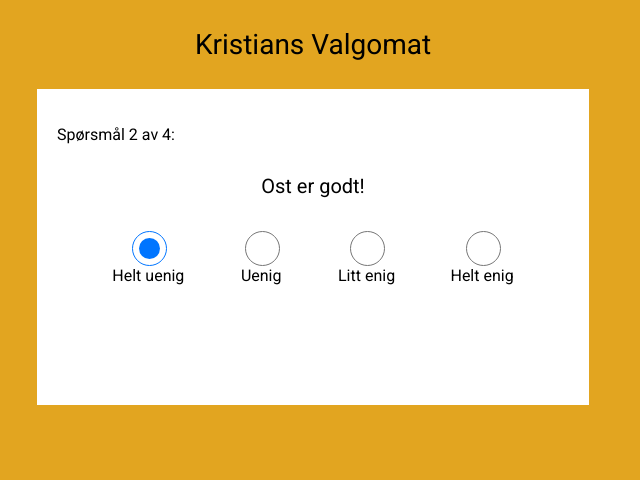
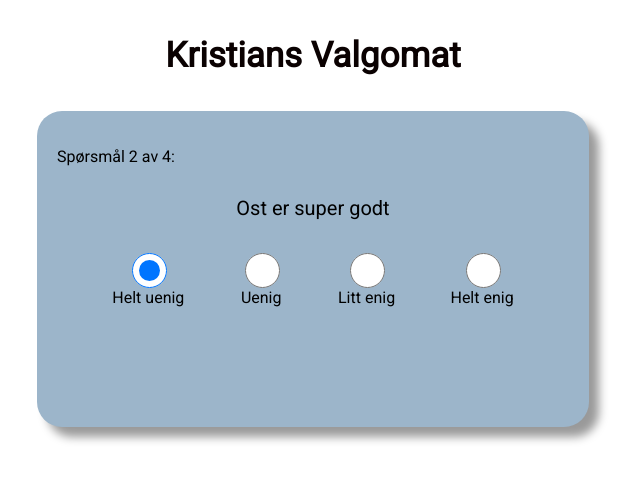
Before and after one commit to JoeBamaVEVO/Valgomat, a plain HTML site: page index.html in a window 1280 px wide. Both pictures are taken after a click on the radio button 476 px from the left and 248 px from the top of the page. Shown: the whole page, without its empty margins (327-967 px from the left). Drawn offline with Linux system fonts and the light colour scheme.

Commit message:
Spørsmål lagesmed klasse,Endret CSS og restart btn

```diff
--- a/script.css
+++ b/script.css
@@ -1,11 +1,18 @@
+@import url('https://fonts.googleapis.com/css2?family=Noto+Sans+Linear+B&family=Poppins:ital,wght@1,500&family=Roboto:wght@300;400&display=swap');
+
 .PageHeader{
     text-align: center;
-    font-size: 28px;
+    font-size: 35px;
+    font-family: 'Noto Sans Linear B', sans-serif;
+    font-family: 'Poppins', sans-serif;
+    font-family: 'Roboto', sans-serif;
+    color: rgb(10, 1, 1);
+    font-weight: 600;
 }
 
 body{
     font-family: 'Roboto', sans-serif;
-    background-color: rgb(226, 165, 32);
+    background-color: white;
     color: rgb(0, 0, 0);
     margin: 0;
 }
@@ -15,8 +22,10 @@ body{
 .ValgomatContent{
     margin: auto;
     width: 40%;
-    background-color: rgb(255, 255, 255);
+    background-color: rgb(156, 181, 202);
     padding: 20px;
+    border-radius: 25px;
+    box-shadow: 10px 10px 10px rgb(0, 0, 0, 0.4);
 }
 
 /* Nav style */
@@ -69,3 +78,21 @@ input[type=radio]{
     flex-direction: column;
     align-items: center;
 }
+
+.ResultDiv{
+    text-align: center;
+}
+
+.NyTest{
+    border-style: none;
+    border-radius: 5px;
+    padding: 10px;
+    background-color: rgba(0, 0, 255, 0.801);
+    color: white;
+    transition: 0.2s;
+}
+
+.NyTest:hover{
+    cursor: pointer;
+    transform: scale(1.1);
+}
--- a/script.js
+++ b/script.js
@@ -1,4 +1,4 @@
-import { questions } from "./spørsmål.js";
+import { questions } from "./spørsmal.js";
 
 console.log(questions);
 // Du kan legge til flere spørsmål på samme måte som de over.
@@ -71,19 +71,16 @@ function NesteSpørsmål() {
     i++;
     document.getElementById("question").innerText = questions[i].question;
     document.getElementById("SpørsNum").innerText = "Spørsmål " + (i + 1) + " av " + questions.length + ":";
-    if (localStorage.getItem(questions[i].question)) {
-        document.getElementById(localStorage.getItem(questions[i].question)).checked = true;
-    }
 };
 
 function checkChoice(choice) {
-    console.log(Object.values(questions[i])[choice]);
-    let test = Object.values(questions[i])[choice];
+    const AnsArr = Object.values(questions[i])[choice];
 
     for (let party in partyScores) {
-        partyScores[party] += test[party];
+        console.log("her er partyscores " + partyScores[party])
+        console.log("her er AnsArr " + AnsArr[party])
+        partyScores[party] += AnsArr[party] ?? 0;
     }
-    console.log(partyScores);
 }
 
 function result() {
@@ -103,17 +100,40 @@ function result() {
 }
 
 function DisplayResult(sortedPartyScores){
+    // Fjerner alt innhold i div
+    const myNode = document.getElementById("VC");
+    while (myNode.firstChild) {
+        myNode.removeChild(myNode.lastChild);
+    }
+    // Lager nytt innhold med resultatene dine
     let Vcontent = document.getElementById('VC')
 
-    let result = document.createElement('p')
+    let ResultDiv = document.createElement('div')
+
+    ResultDiv.setAttribute('class', 'ResultDiv')
+
+    Vcontent.appendChild(ResultDiv)
+
+    let result = document.createElement('h1')
 
     result.innerText = "Resultat"
 
-    Vcontent.appendChild(result)
+    ResultDiv.appendChild(result)
 
+    // Lager en liste med partiene og resultatene og legger det til i ResultDiv
     for (let party in sortedPartyScores) {
         let partyResult = document.createElement('p')
         partyResult.innerText = party + ": " + sortedPartyScores[party]
-        Vcontent.appendChild(partyResult)
+        ResultDiv.appendChild(partyResult)
     }
+
+    let button = document.createElement('button')
+    button.innerText = "Ta testen på nytt"
+    button.setAttribute('id', 'NyTest')
+    button.setAttribute('class', 'NyTest')
+    ResultDiv.appendChild(button)
+
+    button.addEventListener('click', function () {
+        location.reload(true);
+    })
 }
--- /dev/null
+++ b/spørsmal.js
@@ -0,0 +1,75 @@
+function GetRand() {
+    // Generer en tilfeldig verdi mellom 0 og 2 for svaralternativene
+    return Math.floor(Math.random() * 10);
+}
+
+function CreateArray() {
+    let arr = [];
+    for (let i = 0; i < 9; i++) {
+        arr.push(GetRand());
+    }
+    return arr;
+}
+
+
+class Sporsmal{
+    constructor(Sporsmal, HeltEnig, Enig, LittUenig, HeltUenig ) {
+        this.question = Sporsmal;
+        this.HeltEnig = {
+            Ap: HeltEnig[0],
+            Høyre: HeltEnig[1],
+            Frp: HeltEnig[2],
+            SV: HeltEnig[3],
+            Venstre: HeltEnig[4],
+            Sp: HeltEnig[5],
+            KrF: HeltEnig[6],
+            MDG: HeltEnig[7],
+            Rødt: HeltEnig[8],
+        };
+        this.Enig = {
+            Ap: Enig[0],
+            Høyre: Enig[1],
+            Frp: Enig[2],
+            SV: Enig[3],
+            Venstre: Enig[4],
+            Sp: Enig[5],
+            KrF: Enig[6],
+            MDG: Enig[7],
+            Rødt: Enig[8],
+        }
+        this.LittUenig = {
+            Ap: LittUenig[0],
+            Høyre: LittUenig[1],
+            Frp: LittUenig[2],
+            SV: LittUenig[3],
+            Venstre: LittUenig[4],
+            Sp: LittUenig[5],
+            KrF: LittUenig[6],
+            MDG: LittUenig[7],
+            Rødt: LittUenig[8],
+        };
+        this.HeltUenig = {
+            Ap: HeltUenig[0],
+            Høyre: HeltUenig[1],
+            Frp: HeltUenig[2],
+            SV: HeltUenig[3],
+            Venstre: HeltUenig[4],
+            Sp: HeltUenig[5],
+            KrF: HeltUenig[6],
+            MDG: HeltUenig[7],
+            Rødt: HeltUenig[8],
+        };
+    }
+}
+
+const spm1 = new Sporsmal('Høy skatt er bra for samfunnet', [2,2,2,2,0,0,0,0,0], [1,1,1,1,0,0,0,0,0], [0,0,0,0,1,1,1,1,1],[0,0,0,0,1,1,1,1,1] )
+const spm2 = new Sporsmal("Ost er super godt", [2,2,2,2,0,0,0,0,0], [1,1,1,1,0,0,0,0,0], [0,0,0,0,1,1,1,1,1],[0,0,0,0,1,1,1,1,1])
+const spm3 = new Sporsmal("Bør Norge øke sin innsats for å bekjempe klimaendringer?", CreateArray() ,CreateArray() ,CreateArray() ,CreateArray() )
+const spm4 = new Sporsmal("Skal det være flere offentlige helsetjenester?", CreateArray() ,CreateArray() ,CreateArray() ,CreateArray() )
+
+export const questions = [
+    spm1,
+    spm2,
+    spm3,
+    spm4,
+]
--- a/spørsmål.js
+++ /dev/null
@@ -1,199 +0,0 @@
-function getRandomValue() {
-    // Generer en tilfeldig verdi mellom 0 og 2 for svaralternativene
-    return Math.floor(Math.random() * 10);
-}
-
-export const questions = [
-    {
-        question: "Høy skatt er bra for samfunnet",
-        heltEnig: {
-            Ap: getRandomValue(),
-            Høyre: getRandomValue(),
-            Frp: getRandomValue(),
-            SV: getRandomValue(),
-            Venstre: getRandomValue(),
-            Sp: getRandomValue(),
-            KrF: getRandomValue(),
-            MDG: getRandomValue(),
-            Rødt: getRandomValue(),
-        },
-        LittEnig: {
-            Ap: getRandomValue(),
-            Høyre: getRandomValue(),
-            Frp: getRandomValue(),
-            SV: getRandomValue(),
-            Venstre: getRandomValue(),
-            Sp: getRandomValue(),
-            KrF: getRandomValue(),
-            MDG: getRandomValue(),
-            Rødt: getRandomValue(),
-        },
-        Littuenig: {
-            Ap: getRandomValue(),
-            Høyre: getRandomValue(),
-            Frp: getRandomValue(),
-            SV: getRandomValue(),
-            Venstre: getRandomValue(),
-            Sp: getRandomValue(),
-            KrF: getRandomValue(),
-            MDG: getRandomValue(),
-            Rødt: getRandomValue(),
-        },
-        heltUenig: {
-            Ap: getRandomValue(),
-            Høyre: getRandomValue(),
-            Frp: getRandomValue(),
-            SV: getRandomValue(),
-            Venstre: getRandomValue(),
-            Sp: getRandomValue(),
-            KrF: getRandomValue(),
-            MDG: getRandomValue(),
-            Rødt: getRandomValue(),
-        }
-    },
-    {
-        question: "Ost er godt!",
-        heltEnig: {
-            Ap: getRandomValue(),
-            Høyre: getRandomValue(),
-            Frp: getRandomValue(),
-            SV: getRandomValue(),
-            Venstre: getRandomValue(),
-            Sp: getRandomValue(),
-            KrF: getRandomValue(),
-            MDG: getRandomValue(),
-            Rødt: getRandomValue(),
-        },
-        LittEnig: {
-            Ap: getRandomValue(),
-            Høyre: getRandomValue(),
-            Frp: getRandomValue(),
-            SV: getRandomValue(),
-            Venstre: getRandomValue(),
-            Sp: getRandomValue(),
-            KrF: getRandomValue(),
-            MDG: getRandomValue(),
-            Rødt: getRandomValue(),
-        },
-        Littuenig: {
-            Ap: getRandomValue(),
-            Høyre: getRandomValue(),
-            Frp: getRandomValue(),
-            SV: getRandomValue(),
-            Venstre: getRandomValue(),
-            Sp: getRandomValue(),
-            KrF: getRandomValue(),
-            MDG: getRandomValue(),
-            Rødt: getRandomValue(),
-        },
-        heltUenig: {
-            Ap: getRandomValue(),
-            Høyre: getRandomValue(),
-            Frp: getRandomValue(),
-            SV: getRandomValue(),
-            Venstre: getRandomValue(),
-            Sp: getRandomValue(),
-            KrF: getRandomValue(),
-            MDG: getRandomValue(),
-            Rødt: getRandomValue(),
-        }
-    },
-    {
-        question: "Bør Norge øke sin innsats for å bekjempe klimaendringer?",
-        heltEnig: {
-            Ap: getRandomValue(),
-            Høyre: getRandomValue(),
-            Frp: getRandomValue(),
-            SV: getRandomValue(),
-            Venstre: getRandomValue(),
-            Sp: getRandomValue(),
-            KrF: getRandomValue(),
-            MDG: getRandomValue(),
-            Rødt: getRandomValue(),
-        },
-        LittEnig: {
-            Ap: getRandomValue(),
-            Høyre: getRandomValue(),
-            Frp: getRandomValue(),
-            SV: getRandomValue(),
-            Venstre: getRandomValue(),
-            Sp: getRandomValue(),
-            KrF: getRandomValue(),
-            MDG: getRandomValue(),
-            Rødt: getRandomValue(),
-        },
-        Littuenig: {
-            Ap: getRandomValue(),
-            Høyre: getRandomValue(),
-            Frp: getRandomValue(),
-            SV: getRandomValue(),
-            Venstre: getRandomValue(),
-            Sp: getRandomValue(),
-            KrF: getRandomValue(),
-            MDG: getRandomValue(),
-            Rødt: getRandomValue(),
-        },
-        heltUenig: {
-            Ap: getRandomValue(),
-            Høyre: getRandomValue(),
-            Frp: getRandomValue(),
-            SV: getRandomValue(),
-            Venstre: getRandomValue(),
-            Sp: getRandomValue(),
-            KrF: getRandomValue(),
-            MDG: getRandomValue(),
-            Rødt: getRandomValue(),
-        }
-    },
-    {
-        question: "Skal det være flere offentlige helsetjenester?",
-        heltEnig: {
-            Ap: getRandomValue(),
-            Høyre: getRandomValue(),
-            Frp: getRandomValue(),
-            SV: getRandomValue(),
-            Venstre: getRandomValue(),
-            Sp: getRandomValue(),
-            KrF: getRandomValue(),
-            MDG: getRandomValue(),
-            Rødt: getRandomValue(),
-        },
-        LittEnig: {
-            Ap: getRandomValue(),
-            Høyre: getRandomValue(),
-            Frp: getRandomValue(),
-            SV: getRandomValue(),
-            Venstre: getRandomValue(),
-            Sp: getRandomValue(),
-            KrF: getRandomValue(),
-            MDG: getRandomValue(),
-            Rødt: getRandomValue(),
-        },
-        Littuenig: {
-            Ap: getRandomValue(),
-            Høyre: getRandomValue(),
-            Frp: getRandomValue(),
-            SV: getRandomValue(),
-            Venstre: getRandomValue(),
-            Sp: getRandomValue(),
-            KrF: getRandomValue(),
-            MDG: getRandomValue(),
-            Rødt: getRandomValue(),
-        },
-        heltUenig: {
-            Ap: getRandomValue(),
-            Høyre: getRandomValue(),
-            Frp: getRandomValue(),
-            SV: getRandomValue(),
-            Venstre: getRandomValue(),
-            Sp: getRandomValue(),
-            KrF: getRandomValue(),
-            MDG: getRandomValue(),
-            Rødt: getRandomValue(),
-        }
-    }
-];
-
-
-
-// Du har nå totalt ti spørsmål i ditt spørsmålssett. Du kan legge til flere spørsmål på samme måte som de over.
```
Also changed, not shown: test.html (deleted, +0 -11 lines).
